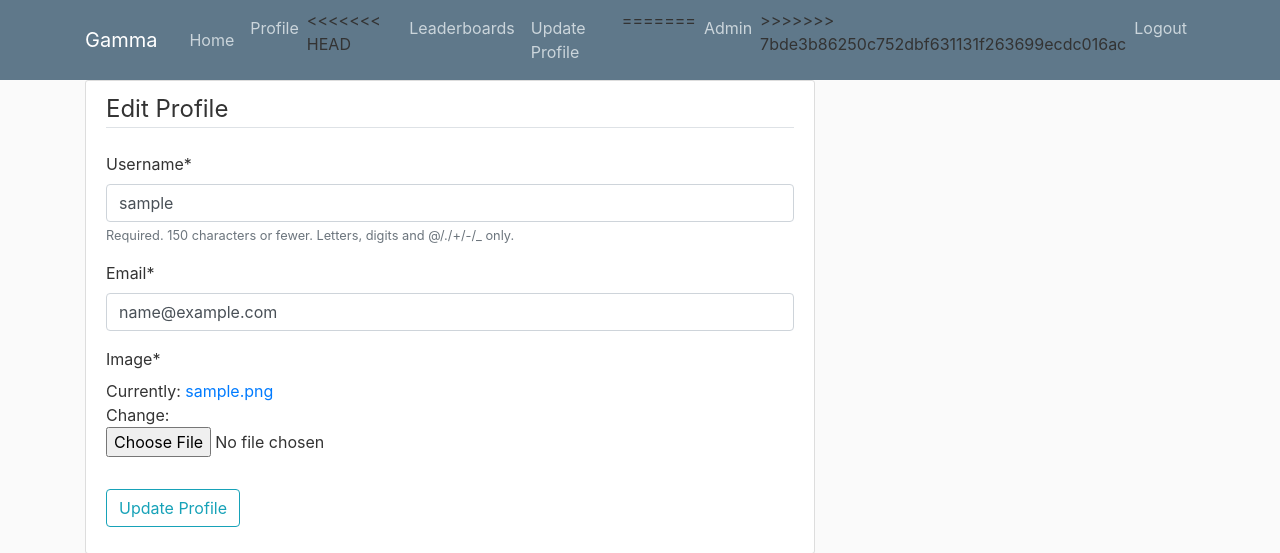
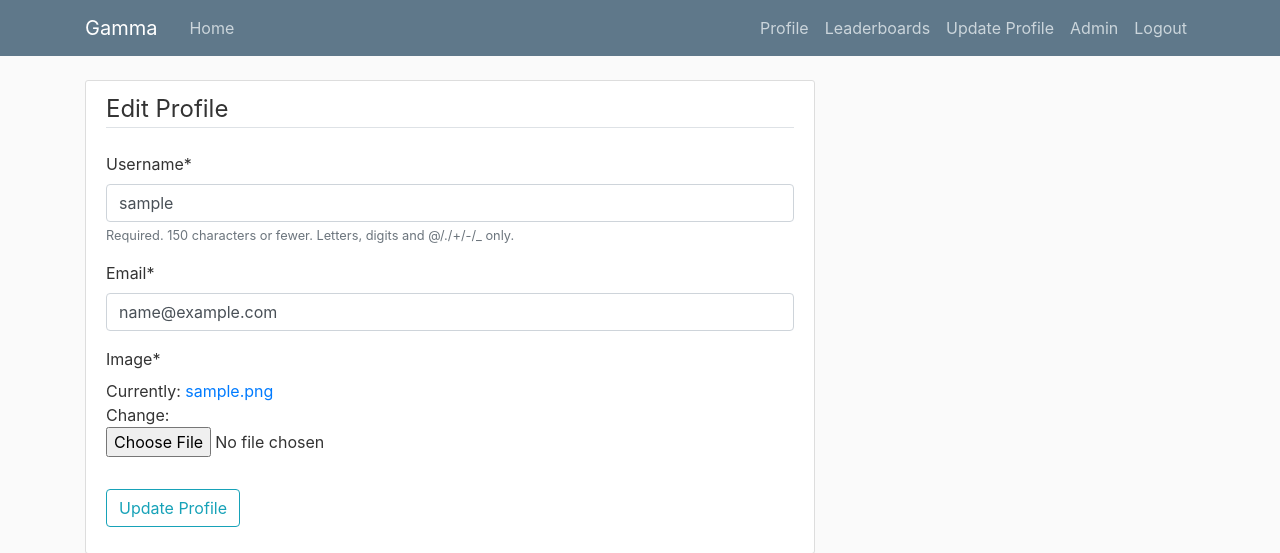
Before and after one commit to cjhs201/groupproject-T-src, a Django app: page /editprofile/ in a window 1280 px wide. Shown: the top 553 px of the page. Run offline with Django 3.2, Linux system fonts and the light colour scheme; a user stored in the database is signed in; tables that the repository leaves empty hold one stand-in row (values such as "Sample post"); some libraries are stand-ins or nearby versions.

Commit message:
more bug fixes

```diff
--- a/gamma/templates/gamma/base.html
+++ b/gamma/templates/gamma/base.html
@@ -29,14 +29,11 @@
             <div class="navbar-nav">
               {% if user.is_authenticated %}
                 <a class="nav-item nav-link" href="{% url 'gamma-profile' %}">Profile</a>
-<<<<<<< HEAD
                 <a class="nav-item nav-link" href="{% url 'gamma-profile' %}">Leaderboards</a>
                 <a class="nav-item nav-link" href="{% url 'gamma-editprofile' %}">Update Profile</a>
-=======
                 {% if user.is_staff %}
                   <a class="nav-item nav-link" href="{% url 'admin:index' %}">Admin</a>
                 {% endif %}
->>>>>>> 7bde3b86250c752dbf631131f263699ecdc016ac
                 <a class="nav-item nav-link" href="{% url 'gamma-logout' %}">Logout</a>
               {% else %}
                 <a class="nav-item nav-link" href="{% url 'gamma-login' %}">Login</a>
```
